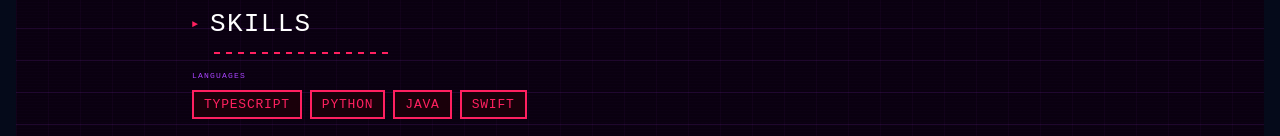
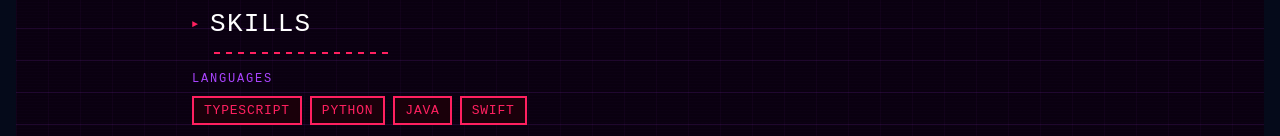
Before and after one commit to KevinMuniz1/Portfolio-Website, a Next.js app: page / in a window 1280 px wide. Shown: the part 772-908 px from the top of the page. Built offline with nearby package versions, Linux system fonts and the light colour scheme; no server answers.

Commit message:
change to subsection text

```diff
--- a/app/components/welcomePageName.tsx
+++ b/app/components/welcomePageName.tsx
@@ -429,7 +429,7 @@ export default function Home() {
               { category: "TOOLS & DATABASES", items: ["POSTGRESQL", "GIT", "DOCKER"] },
             ].map(({ category, items }) => (
               <div key={category} className="flex flex-col gap-2">
-                <span style={{ fontFamily: "'Press Start 2P', monospace", fontSize: "8px", color: "#aa44ff", letterSpacing: "0.15em" }}>
+                <span style={{ fontFamily: "'Press Start 2P', monospace", fontSize: "12px", color: "#aa44ff", letterSpacing: "0.15em" }}>
                   {category}
                 </span>
                 <div className="flex gap-2 flex-wrap">
```
